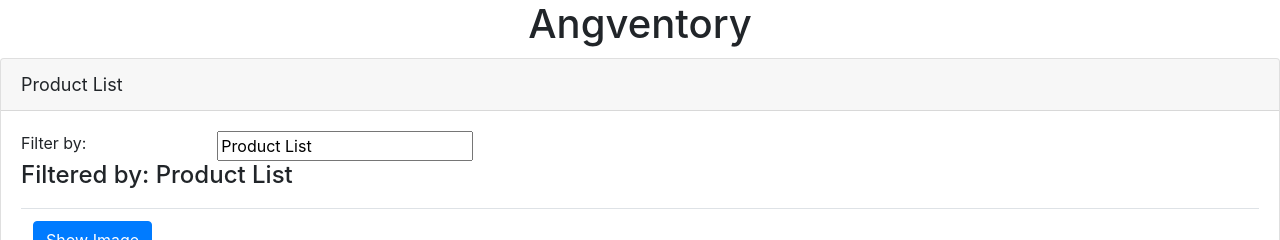
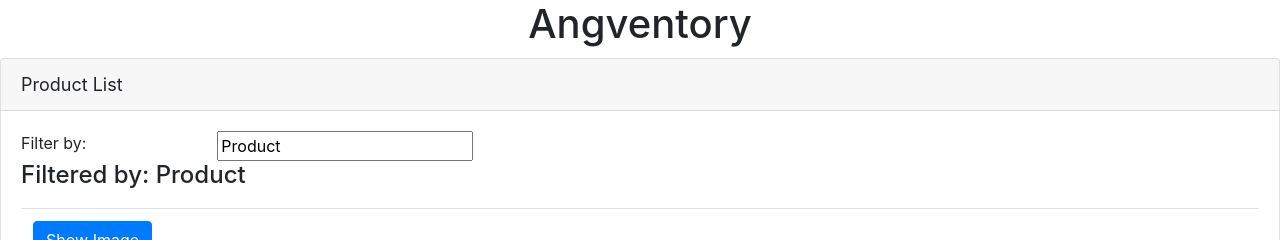
Before and after one commit to schezfaz/JavaScriptFundamentals, an Angular app in the folder angular/BigPicturePS/: page / in a window 1280 px wide. Shown: the top 240 px of the page. Built offline with nearby package versions, Linux system fonts and the light colour scheme.

Commit message:
created product interface

```diff
--- a/angular/BigPicturePS/src/app/products/product-list.component.ts
+++ b/angular/BigPicturePS/src/app/products/product-list.component.ts
@@ -7,7 +7,7 @@ import { Component } from '@angular/core';
 export class ProductListComponent{
     pageTitle: string = 'Product List';
     showImage: boolean = false;
-    listFilter: string = 'Product List';
+    listFilter: string = 'Product';
     imageWidht: number = 50;
     imageMargin: number = 2;
     products: any[] = [
```
